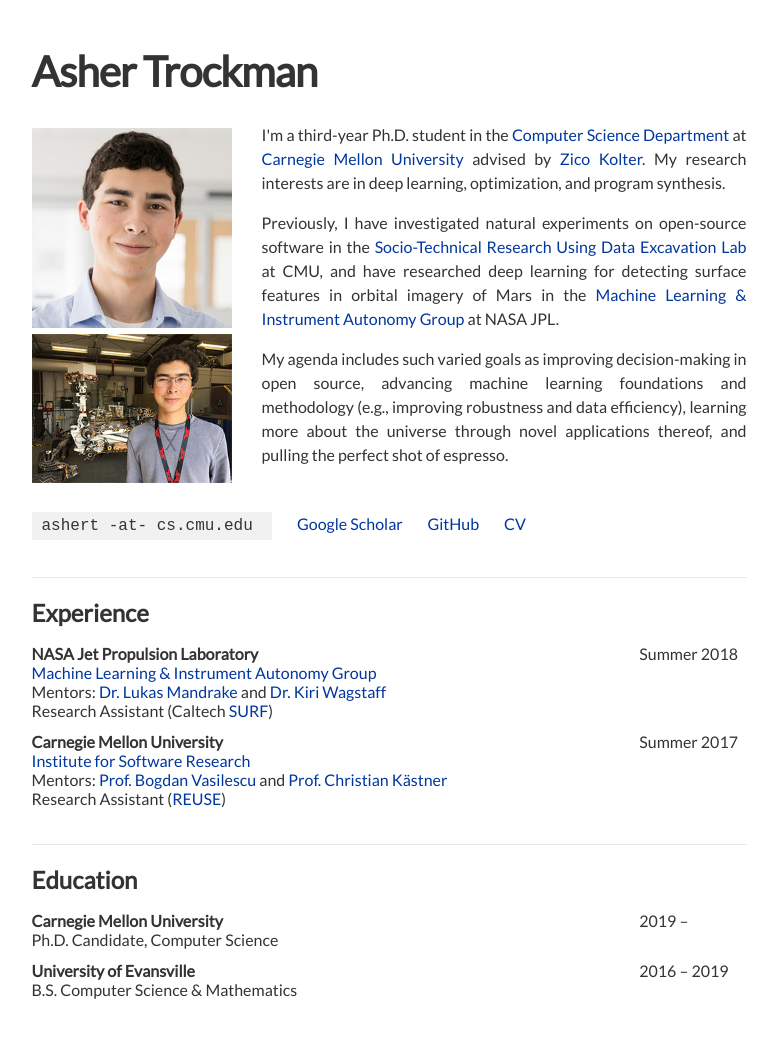
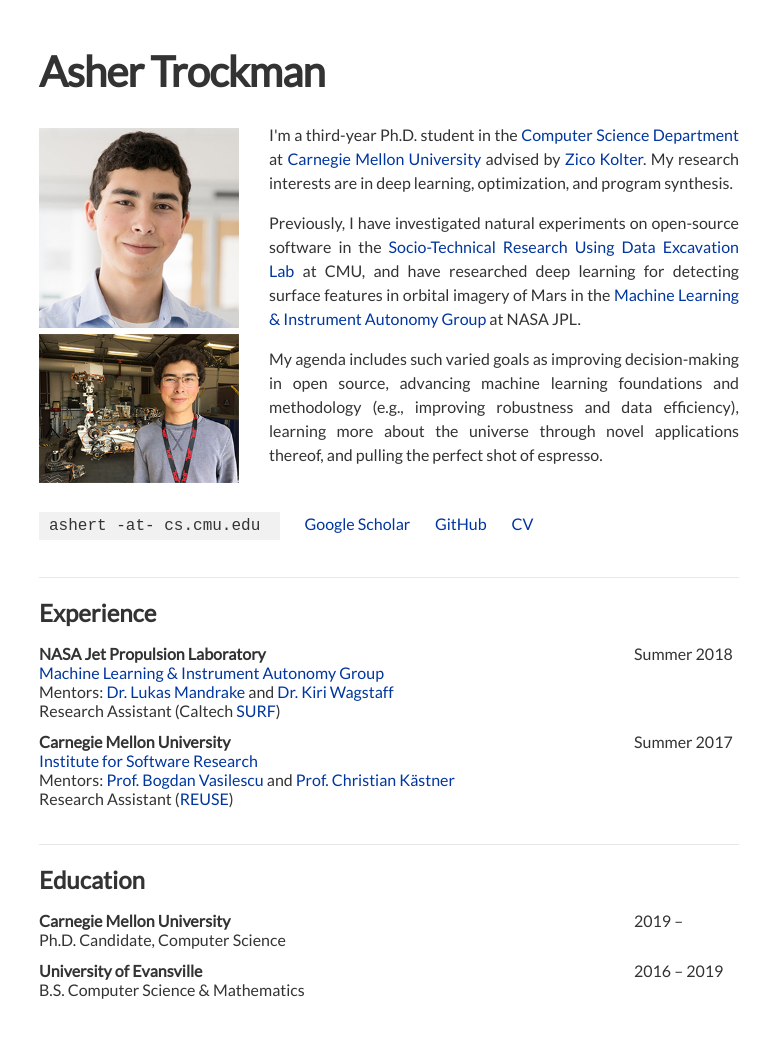
Before and after one commit to ashertrockman/ashertrockman.github.io, a Jekyll site: the page index.html, which Jekyll copies as it is, in a window 1280 px wide. Shown: the whole page, without its empty margins (251-1029 px from the left). Built offline with Jekyll 4.4.1, drawn with Linux system fonts in a browser that asks for light colours; Markdown is read by kramdown in place of the engine named in the settings.

Commit message:
Update index.html

```diff
--- a/index.html
+++ b/index.html
@@ -25,7 +25,7 @@
             font-weight: 100;
         }
         #content {
-            width: 715px;
+            width: 700px;
             margin: 0 auto;
             padding-top: 50px;
             line-height: 24px;
@@ -51,7 +51,7 @@
         }
         #about {
             float: right;
-            width: 485px;
+            width: 470px;
             margin-top: -5px;
         }
         #about-container {
```
